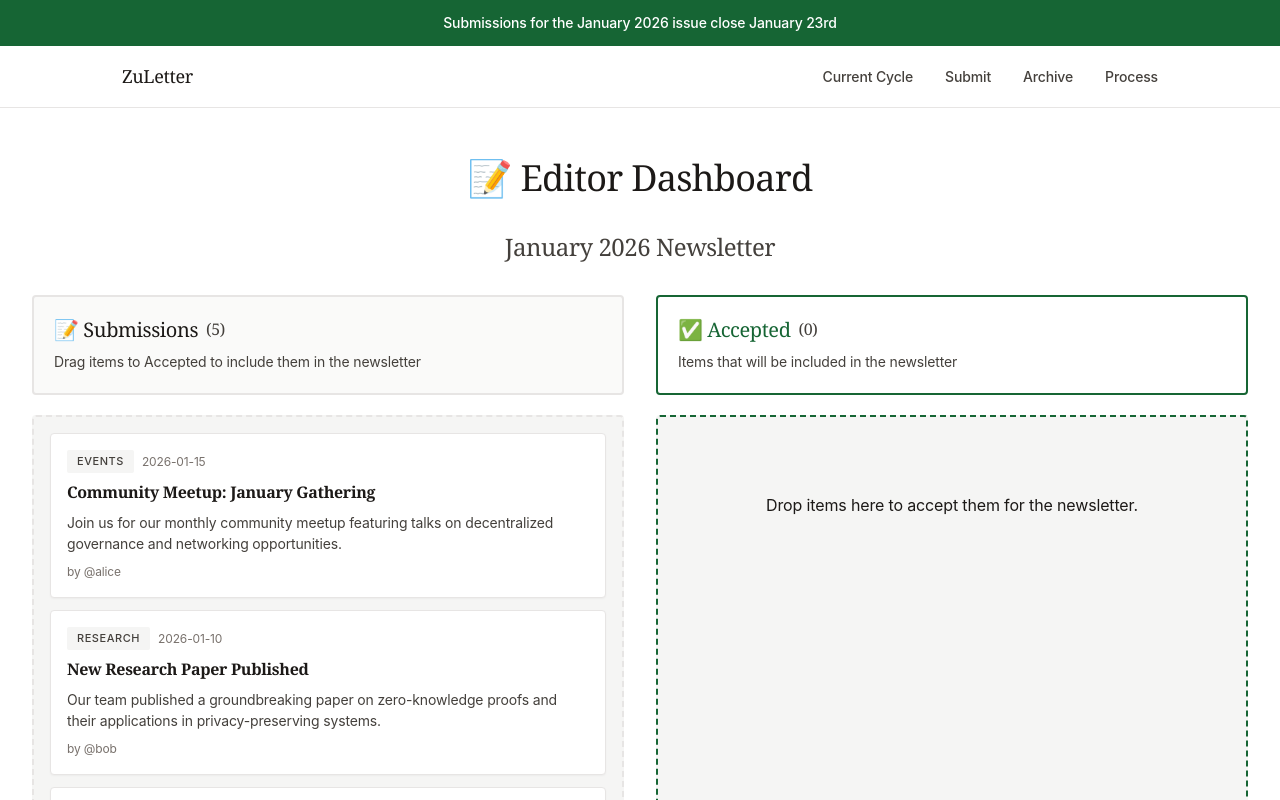
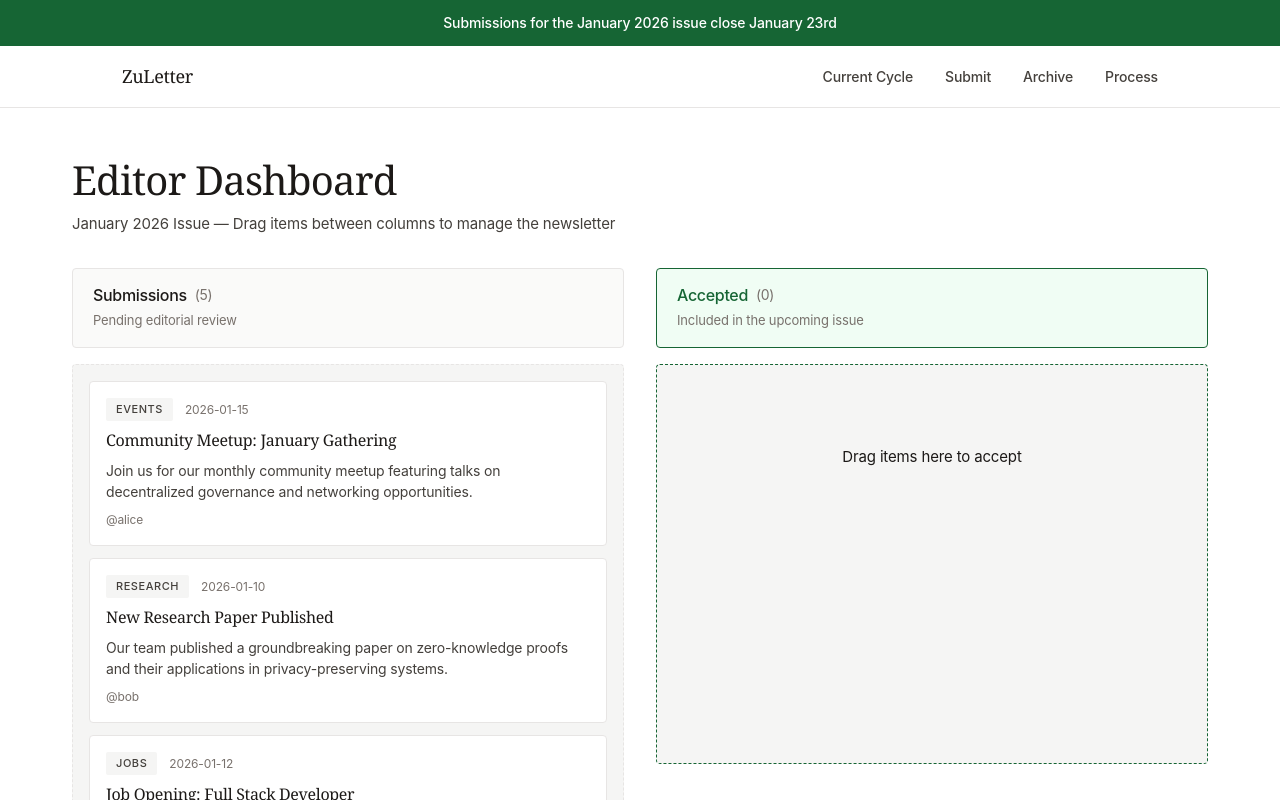
Before and after one commit to vrnvrn/zu, a Next.js app in the folder zuletter/: page /editor in a window 1280 px wide. Shown: the top 800 px of the page. Built offline with nearby package versions, Linux system fonts and the light colour scheme.

Commit message:
Refine UI/UX with elegant academic aesthetic
Remove emojis from remaining pages, apply consistent refined styling
with muted colors, professional typography, and authoritative language
across archive, editor, item detail, and retrospective pages.

```diff
--- a/zuletter/app/editor/page.tsx
+++ b/zuletter/app/editor/page.tsx
@@ -41,7 +41,7 @@ const sampleItems: EditorItem[] = [
     id: '4',
     title: 'Community Win: 1000 Members Milestone',
     category: 'wins',
-    summary: 'We reached 1000 active community members this month! Thank you to everyone who has been part of this journey.',
+    summary: 'We reached 1000 active community members this month. Thank you to everyone who has been part of this journey.',
     author: '@diana',
     date: '2026-01-08'
   },
@@ -73,7 +73,6 @@ export default function EditorPage() {
   const handleDrop = (target: 'submissions' | 'accepted') => {
     if (!draggedItem || !draggedSource) return
 
-    // Don't do anything if dropping in the same column
     if (target === draggedSource) {
       setDraggedItem(null)
       setDraggedSource(null)
@@ -81,14 +80,12 @@ export default function EditorPage() {
     }
 
     if (target === 'accepted') {
-      // Move from submissions to accepted
       setSubmissions(prev => prev.filter(item => item.id !== draggedItem.id))
       setAccepted(prev => {
         if (prev.find(item => item.id === draggedItem.id)) return prev
         return [...prev, draggedItem]
       })
     } else {
-      // Move from accepted to submissions
       setAccepted(prev => prev.filter(item => item.id !== draggedItem.id))
       setSubmissions(prev => {
         if (prev.find(item => item.id === draggedItem.id)) return prev
@@ -105,40 +102,37 @@ export default function EditorPage() {
       draggable
       onDragStart={() => handleDragStart(item, source)}
       style={{
-        padding: '16px',
+        padding: '1rem',
         background: 'var(--bg-primary)',
         border: '1px solid var(--border)',
         borderRadius: 'var(--radius)',
-        marginBottom: '12px',
+        marginBottom: '0.75rem',
         cursor: 'grab',
-        transition: 'all 0.2s',
-        boxShadow: 'var(--shadow-sm)'
+        transition: 'border-color 0.15s ease'
       }}
       onMouseEnter={(e) => {
-        e.currentTarget.style.boxShadow = 'var(--shadow-md)'
-        e.currentTarget.style.transform = 'translateY(-2px)'
+        e.currentTarget.style.borderColor = 'var(--text-tertiary)'
       }}
       onMouseLeave={(e) => {
-        e.currentTarget.style.boxShadow = 'var(--shadow-sm)'
-        e.currentTarget.style.transform = 'translateY(0)'
+        e.currentTarget.style.borderColor = 'var(--border)'
       }}
     >
-      <div style={{ display: 'flex', alignItems: 'center', gap: '8px', marginBottom: '8px' }}>
-        <span className="badge badge-category" style={{ fontSize: '11px' }}>
+      <div style={{ display: 'flex', alignItems: 'center', gap: '0.75rem', marginBottom: '0.5rem' }}>
+        <span className="badge badge-category">
           {item.category}
         </span>
-        <span style={{ fontSize: '12px', color: 'var(--text-tertiary)' }}>
+        <span style={{ fontSize: '0.75rem', color: 'var(--text-tertiary)' }}>
           {item.date}
         </span>
       </div>
-      <h3 style={{ margin: '0 0 8px 0', fontSize: '16px', fontWeight: '600' }}>
+      <h3 style={{ margin: '0 0 0.5rem 0', fontSize: '1rem', fontWeight: '500' }}>
         {item.title}
       </h3>
-      <p style={{ margin: '0 0 8px 0', fontSize: '14px', color: 'var(--text-secondary)', lineHeight: '1.5' }}>
+      <p style={{ margin: '0 0 0.5rem 0', fontSize: '0.875rem', color: 'var(--text-secondary)', lineHeight: '1.5' }}>
         {item.summary}
       </p>
-      <div style={{ fontSize: '12px', color: 'var(--text-tertiary)' }}>
-        by {item.author}
+      <div style={{ fontSize: '0.75rem', color: 'var(--text-tertiary)' }}>
+        {item.author}
       </div>
     </div>
   )
@@ -146,49 +140,51 @@ export default function EditorPage() {
   return (
     <>
       <Nav />
-      <div className="container" style={{ maxWidth: '1400px' }}>
-        <header style={{ marginBottom: '32px', textAlign: 'center' }}>
-          <h1 style={{ fontSize: '36px', marginBottom: '8px' }}>
-            📝 Editor Dashboard
+      <div className="container" style={{ maxWidth: '1200px' }}>
+        <header style={{ marginBottom: '2rem' }}>
+          <h1 style={{ marginBottom: '0.5rem' }}>
+            Editor Dashboard
           </h1>
-          <h2 style={{ fontSize: '24px', color: 'var(--text-secondary)', fontWeight: 'normal' }}>
-            January 2026 Newsletter
-          </h2>
+          <p className="text-secondary">
+            January 2026 Issue — Drag items between columns to manage the newsletter
+          </p>
         </header>
 
         <div style={{
           display: 'grid',
           gridTemplateColumns: '1fr 1fr',
-          gap: '32px',
+          gap: '2rem',
           alignItems: 'start'
         }}>
           {/* Submissions Column */}
           <section>
             <div style={{
-              background: 'var(--bg-secondary)',
-              padding: '20px',
+              padding: '1rem 1.25rem',
               borderRadius: 'var(--radius)',
-              marginBottom: '20px',
-              border: '2px solid var(--border)'
+              marginBottom: '1rem',
+              border: '1px solid var(--border)',
+              background: 'var(--bg-secondary)'
             }}>
               <h2 style={{
-                fontSize: '20px',
-                margin: '0 0 8px 0',
+                fontSize: '1rem',
+                margin: '0 0 0.25rem 0',
                 display: 'flex',
                 alignItems: 'center',
-                gap: '8px'
+                gap: '0.5rem',
+                fontFamily: 'inherit',
+                fontWeight: '500'
               }}>
-                📝 Submissions
+                Submissions
                 <span style={{
-                  fontSize: '16px',
-                  fontWeight: 'normal',
-                  color: 'var(--text-secondary)'
+                  fontSize: '0.875rem',
+                  fontWeight: '400',
+                  color: 'var(--text-tertiary)'
                 }}>
                   ({submissions.length})
                 </span>
               </h2>
-              <p style={{ margin: 0, fontSize: '14px', color: 'var(--text-secondary)' }}>
-                Drag items to Accepted to include them in the newsletter
+              <p style={{ margin: 0, fontSize: '0.8125rem', color: 'var(--text-tertiary)' }}>
+                Pending editorial review
               </p>
             </div>
             <div
@@ -196,10 +192,10 @@ export default function EditorPage() {
               onDrop={() => handleDrop('submissions')}
               style={{
                 minHeight: '400px',
-                padding: '16px',
+                padding: '1rem',
                 background: 'var(--bg-tertiary)',
                 borderRadius: 'var(--radius)',
-                border: '2px dashed var(--border)'
+                border: '1px dashed var(--border)'
               }}
             >
               {submissions.length > 0 ? (
@@ -207,11 +203,11 @@ export default function EditorPage() {
               ) : (
                 <div style={{
                   textAlign: 'center',
-                  padding: '60px 20px',
+                  padding: '4rem 1.5rem',
                   color: 'var(--text-tertiary)'
                 }}>
-                  <p style={{ fontSize: '16px', margin: 0 }}>
-                    No submissions. Drop items here to move them back.
+                  <p style={{ fontSize: '0.9375rem', margin: 0 }}>
+                    No pending submissions
                   </p>
                 </div>
               )}
@@ -221,31 +217,33 @@ export default function EditorPage() {
           {/* Accepted Column */}
           <section>
             <div style={{
-              background: 'linear-gradient(135deg, var(--accent-light) 0%, #f0fff0 100%)',
-              padding: '20px',
+              padding: '1rem 1.25rem',
               borderRadius: 'var(--radius)',
-              marginBottom: '20px',
-              border: '2px solid var(--accent)'
+              marginBottom: '1rem',
+              border: '1px solid var(--accent)',
+              background: 'var(--accent-subtle)'
             }}>
               <h2 style={{
-                fontSize: '20px',
-                margin: '0 0 8px 0',
+                fontSize: '1rem',
+                margin: '0 0 0.25rem 0',
                 display: 'flex',
                 alignItems: 'center',
-                gap: '8px',
+                gap: '0.5rem',
+                fontFamily: 'inherit',
+                fontWeight: '500',
                 color: 'var(--accent)'
               }}>
-                ✅ Accepted
+                Accepted
                 <span style={{
-                  fontSize: '16px',
-                  fontWeight: 'normal',
-                  color: 'var(--text-secondary)'
+                  fontSize: '0.875rem',
+                  fontWeight: '400',
+                  color: 'var(--text-tertiary)'
                 }}>
                   ({accepted.length})
                 </span>
               </h2>
-              <p style={{ margin: 0, fontSize: '14px', color: 'var(--text-secondary)' }}>
-                Items that will be included in the newsletter
+              <p style={{ margin: 0, fontSize: '0.8125rem', color: 'var(--text-tertiary)' }}>
+                Included in the upcoming issue
               </p>
             </div>
             <div
@@ -253,10 +251,10 @@ export default function EditorPage() {
               onDrop={() => handleDrop('accepted')}
               style={{
                 minHeight: '400px',
-                padding: '16px',
+                padding: '1rem',
                 background: 'var(--bg-tertiary)',
                 borderRadius: 'var(--radius)',
-                border: '2px dashed var(--accent)'
+                border: '1px dashed var(--accent)'
               }}
             >
               {accepted.length > 0 ? (
@@ -264,11 +262,11 @@ export default function EditorPage() {
               ) : (
                 <div style={{
                   textAlign: 'center',
-                  padding: '60px 20px',
+                  padding: '4rem 1.5rem',
                   color: 'var(--text-tertiary)'
                 }}>
-                  <p style={{ fontSize: '16px', margin: 0 }}>
-                    Drop items here to accept them for the newsletter.
+                  <p style={{ fontSize: '0.9375rem', margin: 0 }}>
+                    Drag items here to accept
                   </p>
                 </div>
               )}
```
Also changed, not shown: zuletter/app/archive/page.tsx (+32 -23 lines), zuletter/app/item/[number]/page.tsx (+68 -42 lines), zuletter/app/retrospective/page.tsx (+43 -27 lines).
